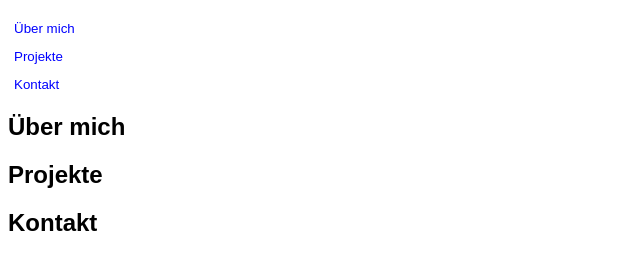
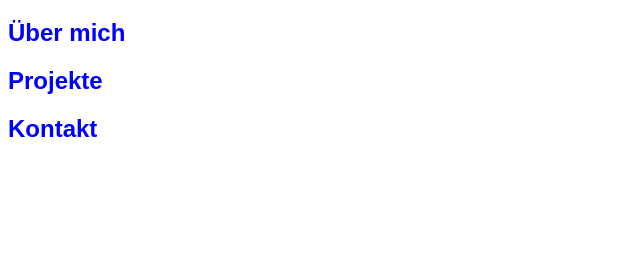
Before and after one commit to bananateaa/Test, a plain HTML site: page index.html in a window 1280 px wide. Shown: the part 61-330 px from the top of the page, without its empty margins (0-640 px from the left). Drawn offline with Linux system fonts and the light colour scheme.

Commit message:
Update index.html
große Überschriften als Schaltflächen

```diff
--- a/index.html
+++ b/index.html
@@ -15,40 +15,30 @@
         nav ul li {
             margin: 10px 0;
         }
-        nav ul li button {
-            background: none;
-            border: none;
-            color: blue;
-            cursor: pointer;
-            text-decoration: none;
-        }
-        nav ul li button:hover {
-            text-decoration: underline;
-        }
         .content {
             display: none;
+        }
+        h2 {
+            cursor: pointer;
+            color: blue;
+        }
+        h2:hover {
+            text-decoration: underline;
         }
     </style>
 </head>
 <body>
     <h1>Willkommen auf meiner Webseite</h1>
-    <nav>
-        <ul>
-            <li><button onclick="toggleSection('ueber-mich')">Über mich</button></li>
-            <li><button onclick="toggleSection('projekte')">Projekte</button></li>
-            <li><button onclick="toggleSection('kontakt')">Kontakt</button></li>
-        </ul>
-    </nav>
 
     <section id="ueber-mich">
-        <h2>Über mich</h2>
+        <h2 onclick="toggleSection('ueber-mich')">Über mich</h2>
         <div id="ueber-mich-content" class="content">
             <p>Hier ist ein Beispieltext über mich. Ich bin ein Entwickler und arbeite gerne an spannenden Projekten.</p>
         </div>
     </section>
 
     <section id="projekte">
-        <h2>Projekte</h2>
+        <h2 onclick="toggleSection('projekte')">Projekte</h2>
         <div id="projekte-content" class="content">
             <p>Hier sind einige meiner Projekte:</p>
             <ul>
@@ -60,7 +50,7 @@
     </section>
 
     <section id="kontakt">
-        <h2>Kontakt</h2>
+        <h2 onclick="toggleSection('kontakt')">Kontakt</h2>
         <div id="kontakt-content" class="content">
             <p>Du kannst mich über <a href="mailto:deine-email@example.com">E-Mail</a> erreichen.</p>
         </div>
```
